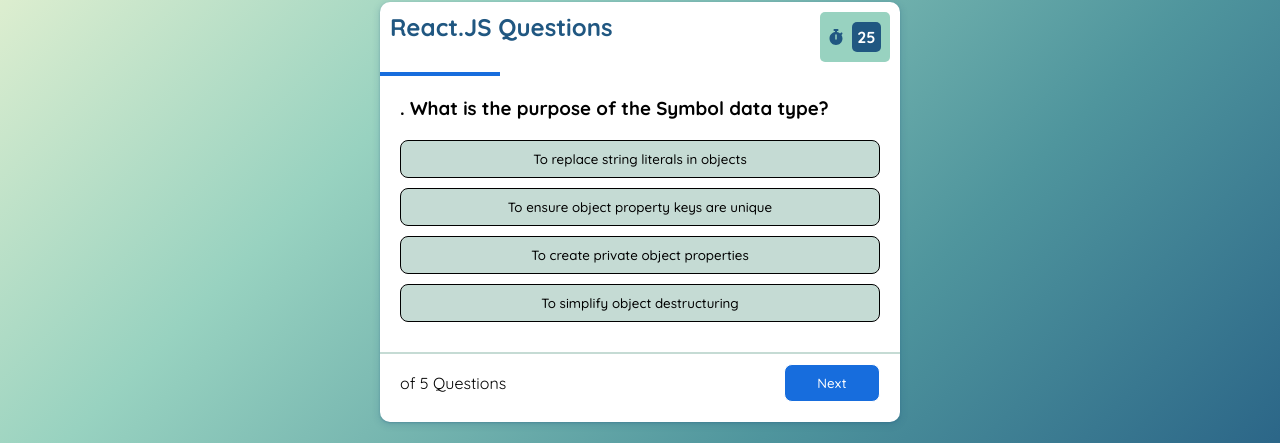
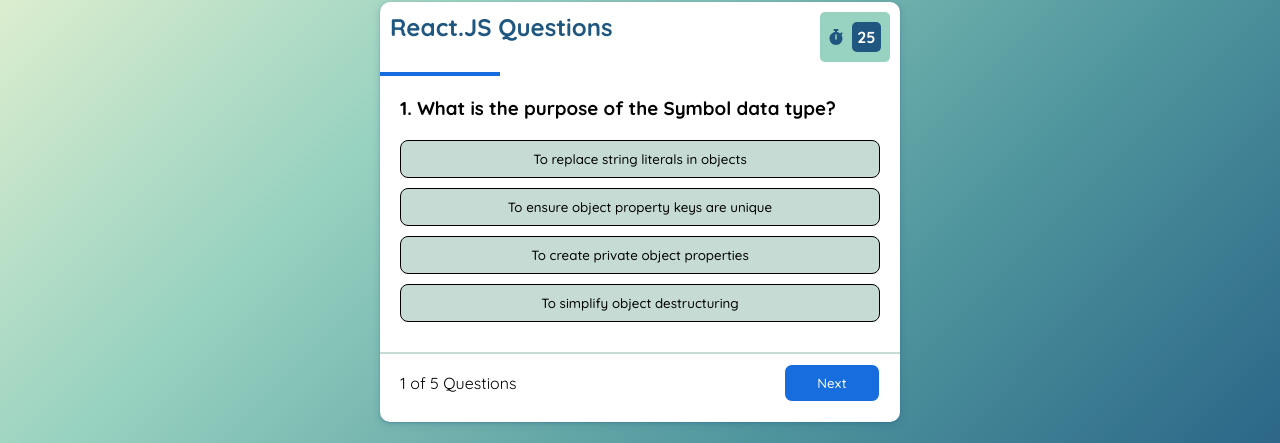
Before and after one commit to Demsource/um-interactive-quiz, a React (Vite) app: page / in a window 1280 px wide. Shown: the part 188-631 px from the top of the page. Built offline with nearby package versions, Linux system fonts and the light colour scheme.

Commit message:
Minor commit

```diff
--- a/src/components/BulkQuizzes.jsx
+++ b/src/components/BulkQuizzes.jsx
@@ -12,7 +12,7 @@
         {quizzes.map((quiz, i) => (
           <QuestionWithAnswers
             key={quiz.id}
-            currentQuizzNumber={i + 1}
+            currentQuizNumber={i + 1}
             quiz={quiz}
             BulkQuizzes
           />
--- a/src/components/QuestionWithAnswers.jsx
+++ b/src/components/QuestionWithAnswers.jsx
@@ -7,7 +7,7 @@
 import React, { useState } from "react";
 
 const QuestionWithAnswers = ({
-  currentQuizzNumber,
+  currentQuizNumber,
   quiz,
   handleAnswerSelect,
   BulkQuizzes,
@@ -21,7 +21,7 @@
   return (
     <main>
       <h3>
-        {currentQuizzNumber}. {quiz.question}
+        {currentQuizNumber}. {quiz.question}
       </h3>
       <div className="answer-btns">
         {quiz.shuffledAllAnswers.map((answer, i) => {
--- a/src/components/QuizzFooter.jsx
+++ b/src/components/QuizzFooter.jsx
@@ -2,7 +2,7 @@
 import "./QuizzFooter.css";
 
 const QuizzFooter = ({
-  currentQuizzNumber,
+  currentQuizNumber,
   totalQuizzes,
   nextQuestion,
   submitAnswersHandler,
@@ -10,9 +10,9 @@
   return (
     <footer className="quizz-footer">
       <p>
-        {currentQuizzNumber} of {totalQuizzes} Questions
+        {currentQuizNumber} of {totalQuizzes} Questions
       </p>
-      {currentQuizzNumber !== totalQuizzes ? (
+      {currentQuizNumber !== totalQuizzes ? (
         <button className="next-and-submit" onClick={nextQuestion}>
           Next
         </button>
```
